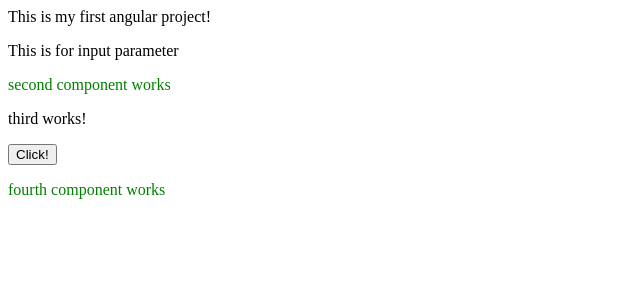
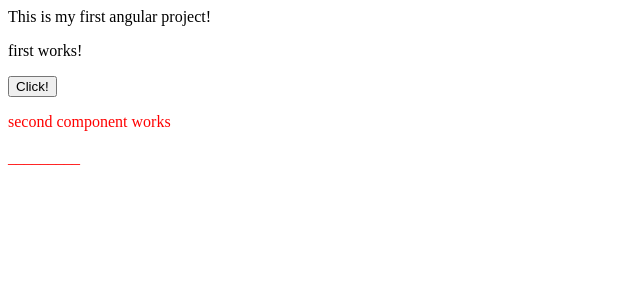
Before and after one commit to judy200131/JudyFrontend, an Angular app: page / in a window 1280 px wide. Shown: the top 300 px of the page, without its empty margins (0-640 px from the left). Built offline with nearby package versions, Linux system fonts and the light colour scheme.

Commit message:
updated activity

```diff
--- a/src/app/app.component.html
+++ b/src/app/app.component.html
@@ -1,6 +1,7 @@
 {{title}}
 
-<app-first [message]= " message " ></app-first>
-<app-second></app-second>
-<app-third (thirdEvent)="appEvent($event)"></app-third>
-<app-fourth></app-fourth>
+<!-- <app-first [message]= " message " ></app-first> -->
+<app-first (firstEvent)="appEvent($event)" ></app-first>
+<app-second  [secondMessage]= " appMessage" ></app-second>
+<!-- <app-third (thirdEvent)="appEvent($event)"></app-third>
+<app-fourth></app-fourth> -->
--- a/src/app/app.component.ts
+++ b/src/app/app.component.ts
@@ -8,9 +8,10 @@ import { Component } from '@angular/core';
 export class AppComponent {
   // title = 'judyfrontend';
   title = 'This is my first angular project!';
-  message = "This is for input parameter";
+  appMessage = "";
 
   appEvent(event: any){
-     alert(event);
+    this.appMessage = event;
+    //  alert(event);
   }
 }
--- a/src/app/first/first.component.html
+++ b/src/app/first/first.component.html
@@ -1 +1,2 @@
-<p>{{ message }}</p>
+<p>first works!</p>
+<button (click)="onClick()">Click!</button>
--- a/src/app/first/first.component.ts
+++ b/src/app/first/first.component.ts
@@ -1,4 +1,4 @@
-import { Component, OnInit, Input } from '@angular/core';
+import { Component, OnInit, Output, EventEmitter } from '@angular/core';
 
 @Component({
   selector: 'app-first',
@@ -6,10 +6,13 @@ import { Component, OnInit, Input } from '@angular/core';
   styleUrls: ['./first.component.css']
 })
 export class FirstComponent implements OnInit {
-  @Input() message = "";
+  @Output() firstEvent = new EventEmitter;
   constructor() { }
 
   ngOnInit(): void {
   }
-
+  onClick(){
+    this.firstEvent.emit('new message');
+    // alert('test');
+  }
 }
--- a/src/app/second/second.component.ts
+++ b/src/app/second/second.component.ts
@@ -1,10 +1,12 @@
-import { Component } from '@angular/core';
+
+import { Component, Input } from '@angular/core';
 
 @Component({
     selector: 'app-second',
-    template: `<p>second component works</p>`,
-    styles: ['p {color:green}']
+    template: `<p>second component works <br><br>{{secondMessage ? secondMessage: "_________"}}</p>`,
+    styles: ['p {color:red}']
   })
   export class SecondComponent {
+    @Input() secondMessage = "";
 
   }
```
Also changed, not shown: 1 other file (tests, documents, lock files or other folders).
